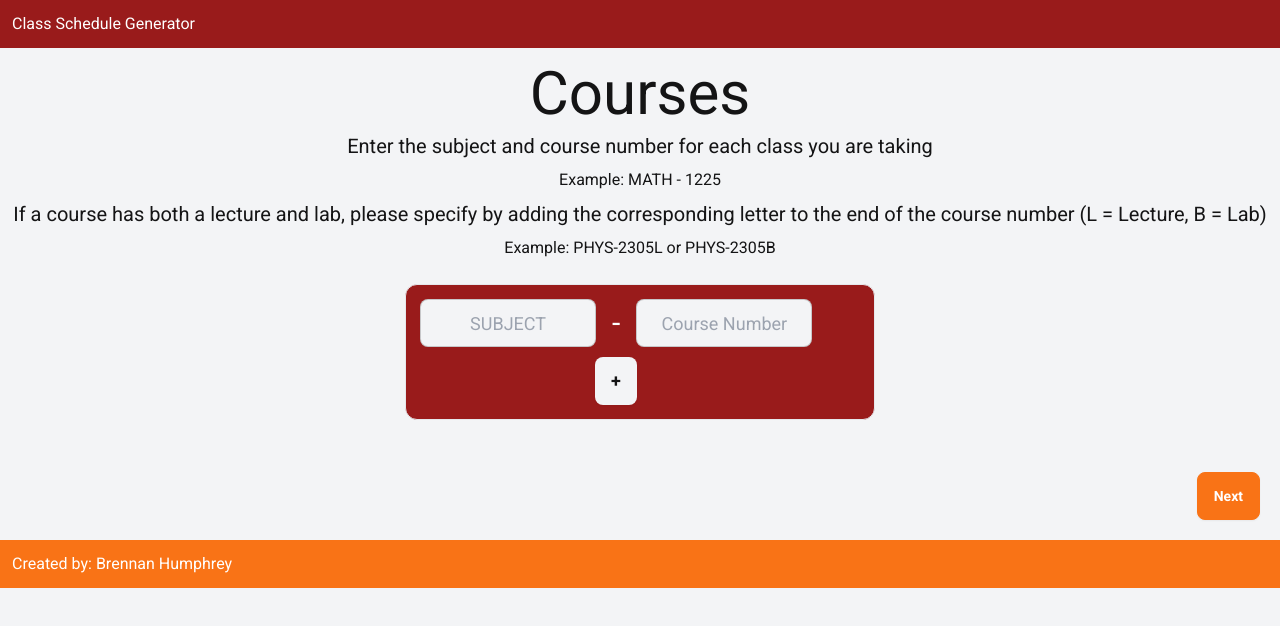
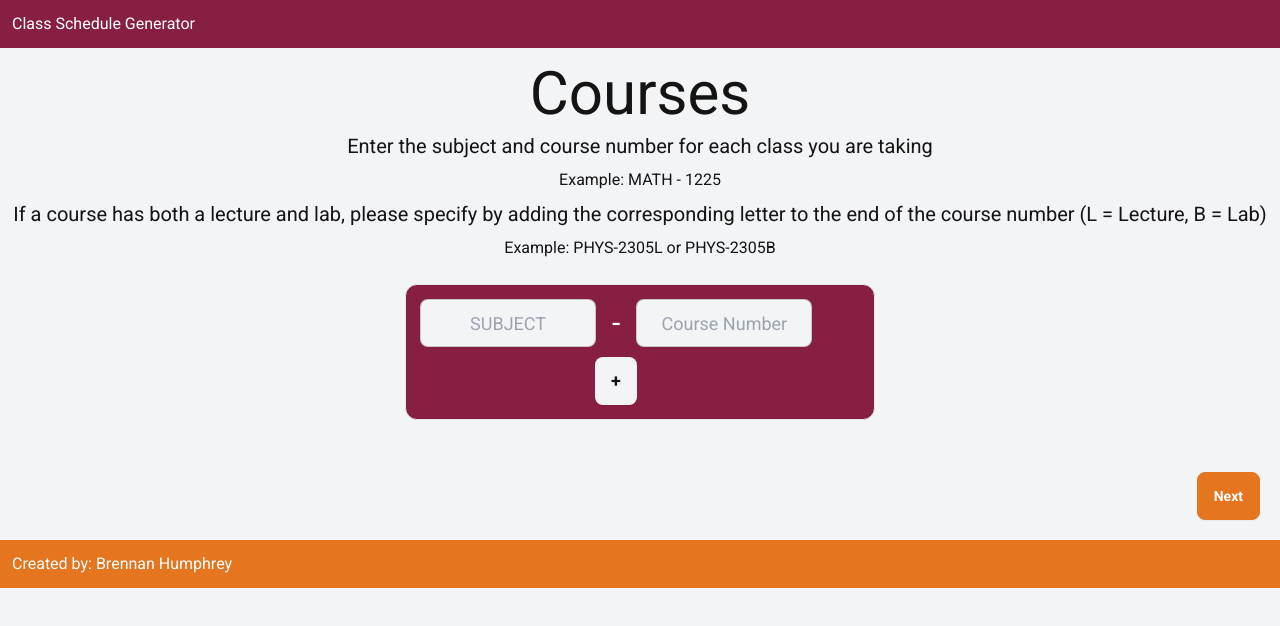
Before and after one commit to brennanh07/courseflow, a Next.js app in the folder frontend/: page / in a window 1280 px wide. Shown: the top 626 px of the page. Built offline with nearby package versions, Linux system fonts and the light colour scheme.

Commit message:
Changed primary and secondary colors

```diff
--- a/frontend/package.json
+++ b/frontend/package.json
@@ -10,7 +10,7 @@
   },
   "dependencies": {
     "autoprefixer": "^10.4.20",
-    "axios": "^1.7.2",
+    "axios": "^1.7.7",
     "next": "14.2.5",
     "postcss": "^8.4.41",
     "react": "^18",
--- a/frontend/src/app/CourseInputSection.tsx
+++ b/frontend/src/app/CourseInputSection.tsx
@@ -50,7 +50,7 @@ export default function CourseInputSection({
       </h4>
       <h5 className="font-main">Example: PHYS-2305L or PHYS-2305B</h5>
 
-      <div className="border bg-red-800 rounded-xl w-fit object-center flex flex-col p-3.5 gap-y-2.5 my-4">
+      <div className="border bg-primary rounded-xl w-fit object-center flex flex-col p-3.5 gap-y-2.5 my-4">
         {courses.map((course, index) => (
           <div className="flex justify-center items-center" key={index}>
             <input
--- a/frontend/tailwind.config.ts
+++ b/frontend/tailwind.config.ts
@@ -22,9 +22,9 @@ const config: Config = {
     themes: ["light", "dark", {
       mytheme: {
 
-"primary": "#991b1b",
+"primary": "#861F41",
 
-"secondary": "#f97316",
+"secondary": "#E5751F",
 
 "accent": "#f3f4f6",
 
```
